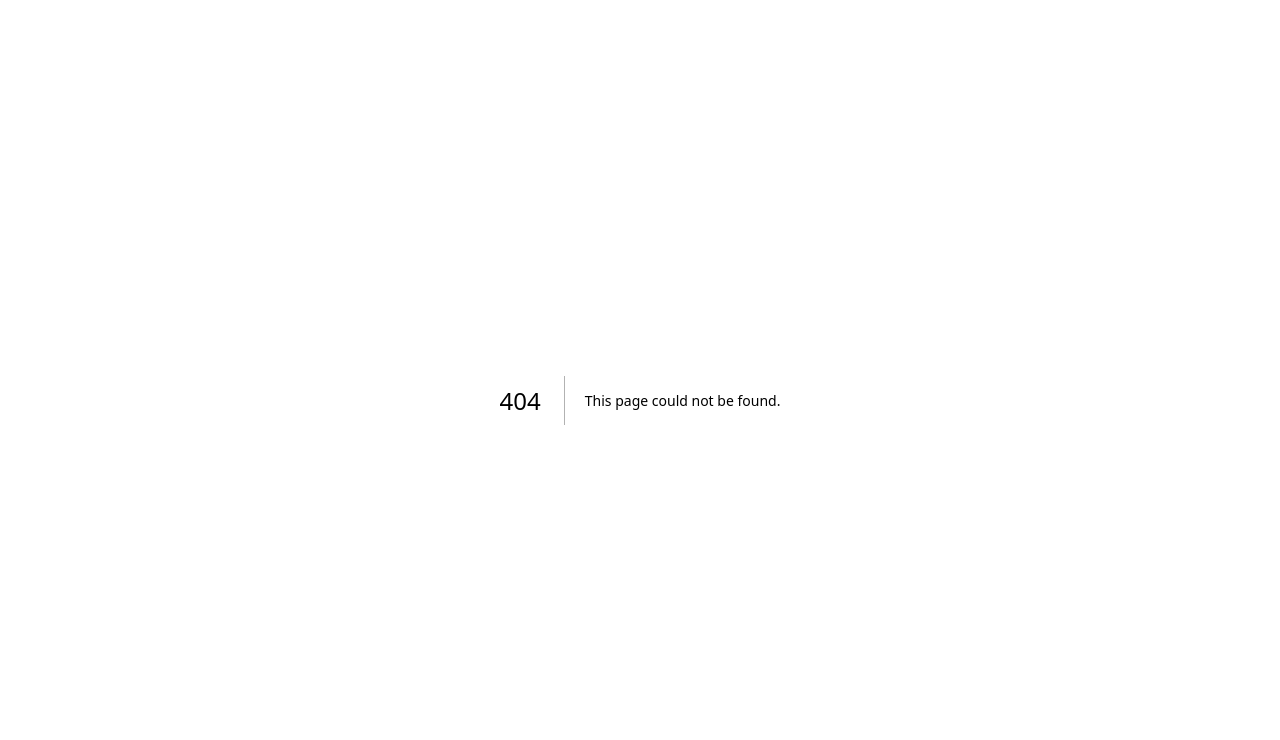
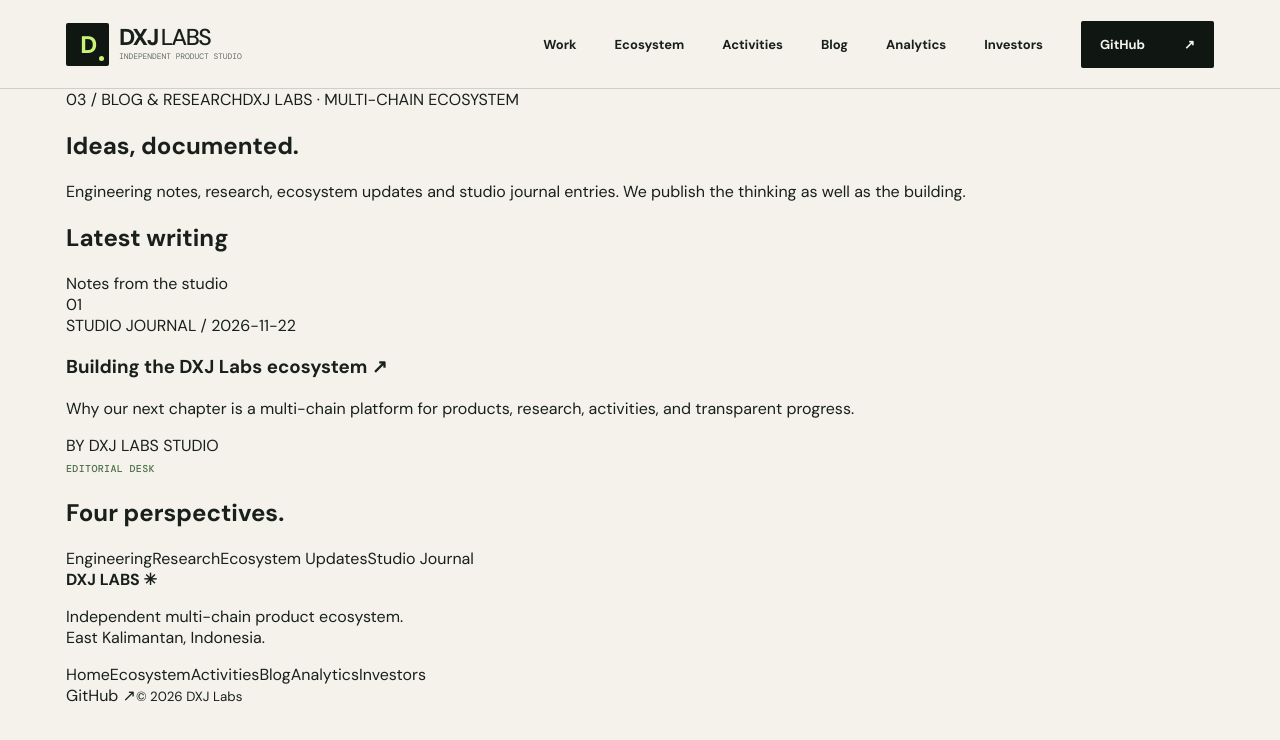
Before and after one commit to DXJLabs/dxj-labs-site, a Next.js app: page /blog in a window 1280 px wide. Before the commit this address had no page. Shown: the top 740 px of the page. Built offline with nearby package versions, Linux system fonts and the light colour scheme.

Commit message:
feat: add functional multi-chain ecosystem content routes

```diff
--- /dev/null
+++ b/app/blog/page.tsx
@@ -0,0 +1,18 @@
+import type { Metadata } from "next";
+import Link from "next/link";
+import PlatformPage from "../../components/PlatformPage";
+import { publishedArticles } from "../../lib/platform";
+
+export const metadata: Metadata = { title: "Blog & Research | DXJ Labs", description: "Engineering notes, research, ecosystem updates, and studio journals from DXJ Labs." };
+
+export default function BlogPage() {
+  return (
+    <PlatformPage number="03" tag="BLOG & RESEARCH" title="Ideas, documented." description="Engineering notes, research, ecosystem updates and studio journal entries. We publish the thinking as well as the building.">
+      <section className="platform-section">
+        <div className="platform-section-heading"><h2>Latest writing</h2><span>Notes from the studio</span></div>
+        {publishedArticles.length === 0 ? <p className="platform-fineprint">No articles have been published.</p> : <div className="article-list">{publishedArticles.map((article, i) => <article className="article-row" key={article.slug}><span className="article-number">0{i + 1}</span><div><span className="activity-kind">{article.category.toUpperCase()} / {article.publishedAt}</span><h3><Link href={`/blog/${article.slug}`}>{article.title} <span aria-hidden="true">↗</span></Link></h3><p>{article.excerpt}</p><span className="article-byline">BY {article.author.toUpperCase()}</span></div></article>)}</div>}
+      </section>
+      <section className="platform-section platform-empty-section"><div><span className="section-tag">EDITORIAL DESK</span><h2>Four perspectives.</h2></div><div className="category-pills"><span>Engineering</span><span>Research</span><span>Ecosystem Updates</span><span>Studio Journal</span></div></section>
+    </PlatformPage>
+  );
+}
```
